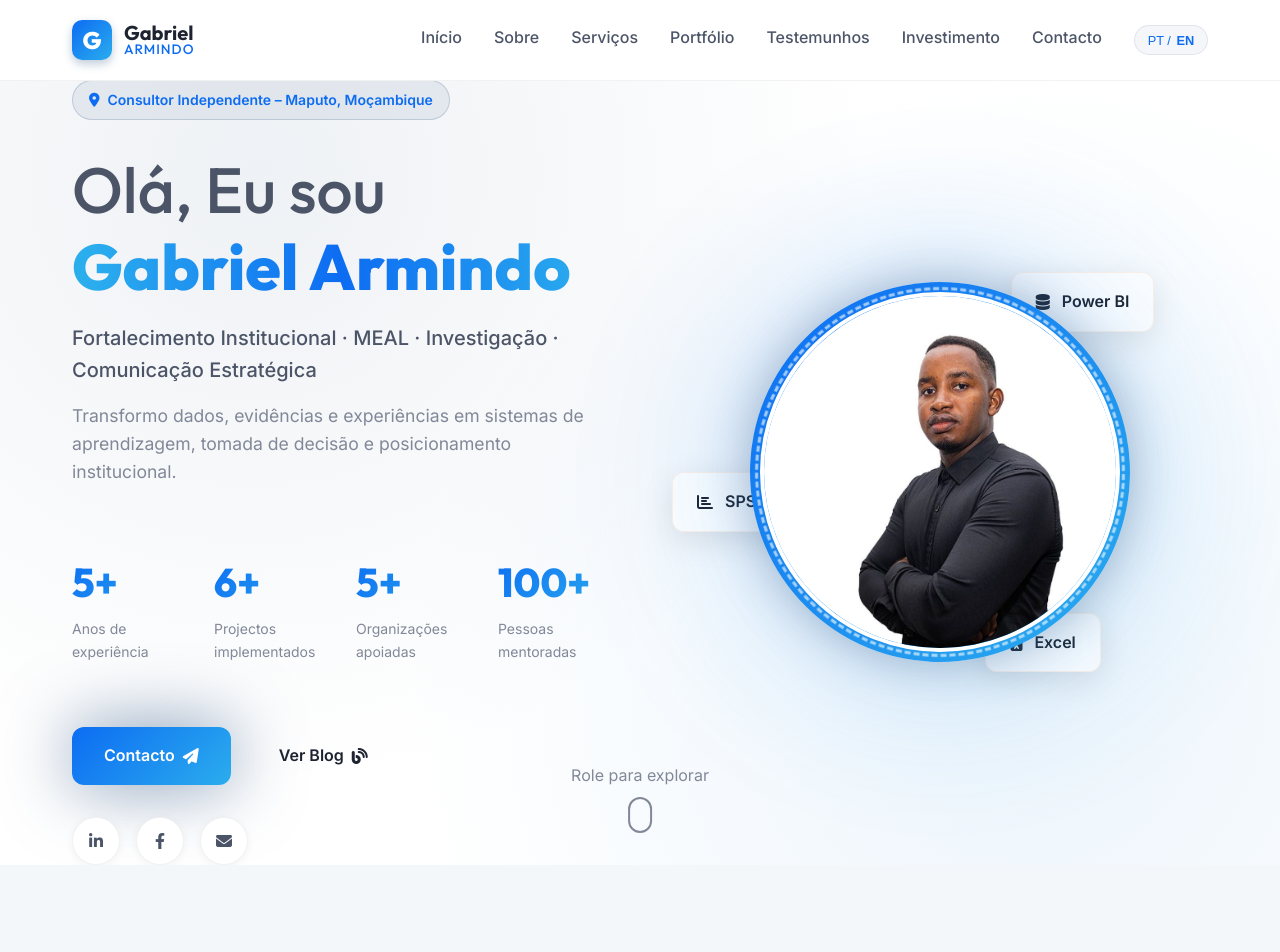
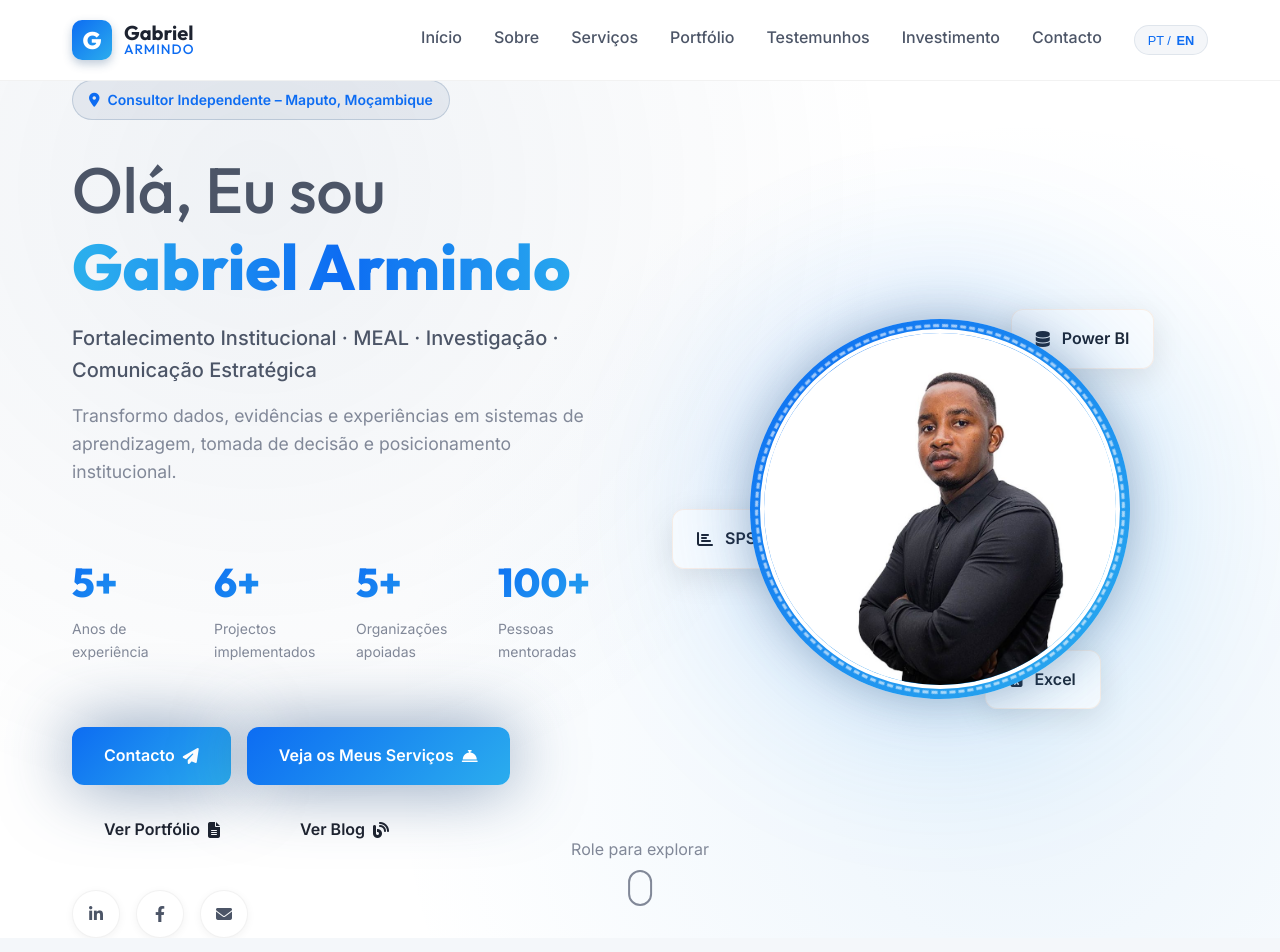
Before and after one commit to afonsoDomingos/gabrielarmindo, a Vue app: page / in a window 1280 px wide. Shown: the top 952 px of the page. Built offline with nearby package versions, Linux system fonts and the light colour scheme; no server answers.

Commit message:
feat: add See My Services and View Portfolio buttons to Hero section

```diff
--- a/src/components/Hero.vue
+++ b/src/components/Hero.vue
@@ -44,6 +44,14 @@ const { t } = useLanguage();
           <a href="#contacto" class="btn btn-primary">
             <span>{{ t('Contacto', 'Contact') }}</span>
             <i class="fas fa-paper-plane"></i>
+          </a>
+          <a href="#services" class="btn btn-primary">
+            <span>{{ t('Veja os Meus Serviços', 'See My Services') }}</span>
+            <i class="fas fa-concierge-bell"></i>
+          </a>
+          <a href="#resume" class="btn btn-outline">
+            <span>{{ t('Ver Portfólio', 'View Portfolio') }}</span>
+            <i class="fas fa-file-alt"></i>
           </a>
           <a href="#blog" class="btn btn-outline">
             <span>{{ t('Ver Blog', 'View Blog') }}</span>
```
Also changed, not shown: 5 other files (tests, documents, lock files or other folders).
